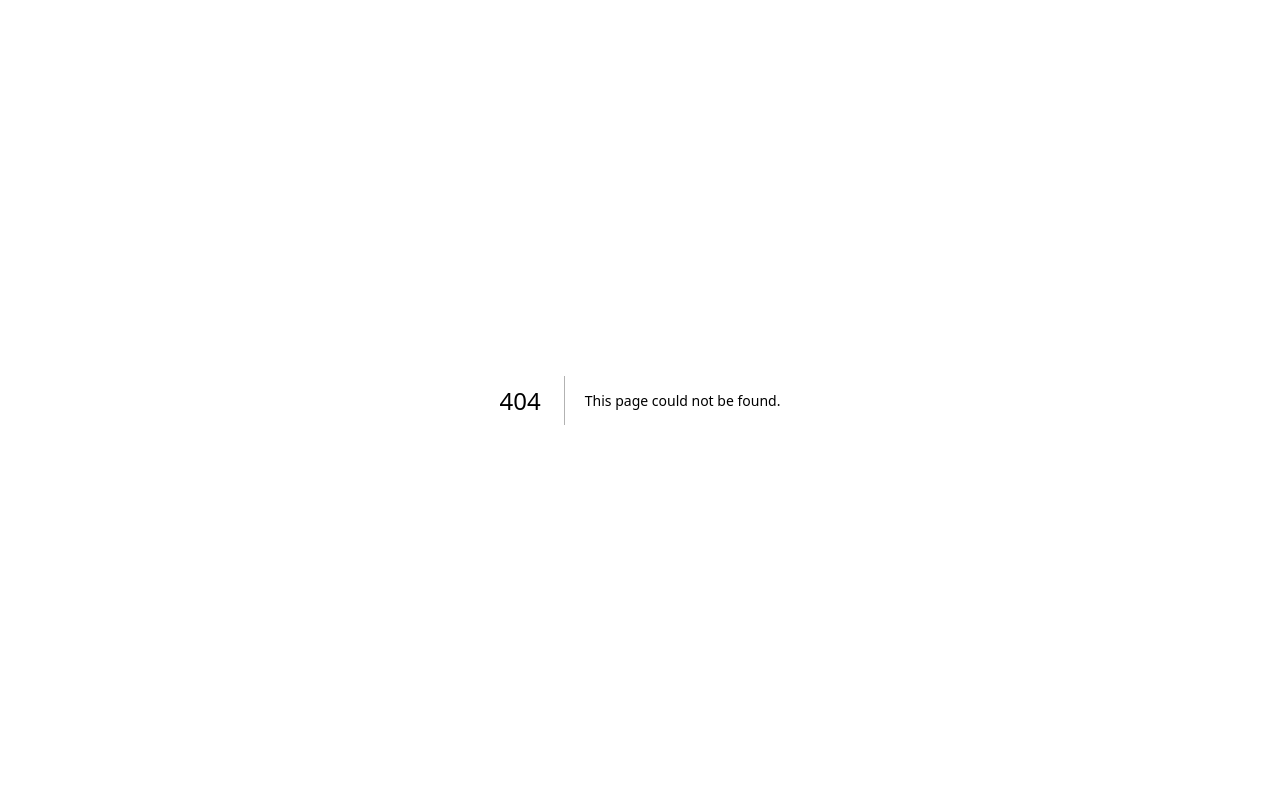
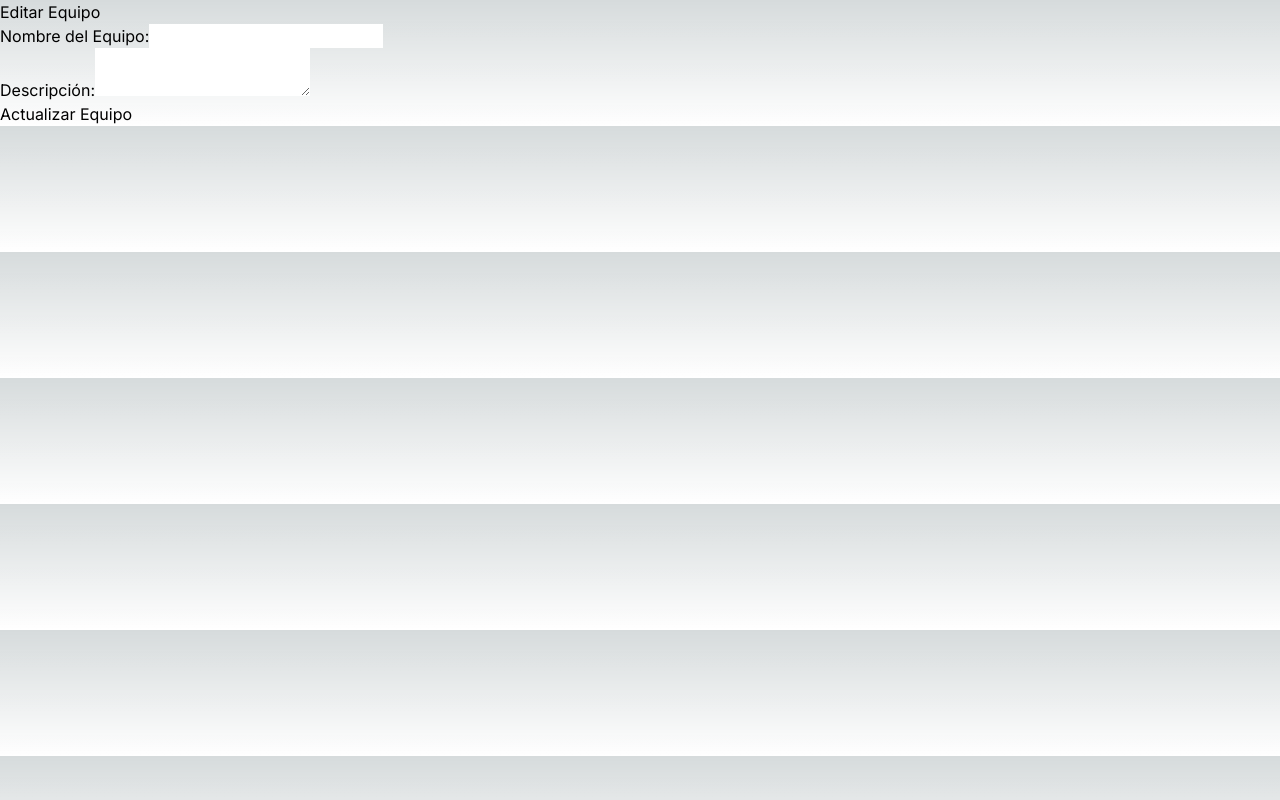
Before and after one commit to felipecastillo-b/free-agents, a Next.js app: page /editarEquipo in a window 1280 px wide. Before the commit this address had no page. Built offline with nearby package versions, Linux system fonts and the light colour scheme.

Commit message:
add ver Equipos, Editar Equipos y rol Administrador

```diff
--- /dev/null
+++ b/app/crearEquipo/page.tsx
@@ -0,0 +1,92 @@
+"use client";
+import axios from "axios";
+import { useState } from "react";
+import { useRouter } from "next/navigation";
+
+function CrearEquipo() {
+    const [nombre, setNombre] = useState<string>("");
+    const [descripcion, setDescripcion] = useState<string>("");
+    const [fundadoEn, setFundadoEn] = useState<string>("");
+    const [mensaje, setMensaje] = useState<string | null>(null);
+    const router = useRouter();
+
+    const handleSubmit = async (e: React.FormEvent) => {
+        e.preventDefault();
+        setMensaje(null);
+
+        const token = localStorage.getItem("token");
+
+        if (!token) {
+            router.push("/login");
+            return;
+        }
+
+        try {
+            const config = {
+                headers: {
+                    Authorization: `Bearer ${token}`,
+                },
+            };
+
+            const data = {
+                nombre,
+                descripcion,
+                fundadoEn: new Date(fundadoEn).toISOString(), // Formatea la fecha
+            };
+
+            const response = await axios.post("/api/crearEquipo", data, config);
+
+            if (response.data.error) {
+                setMensaje(response.data.error);
+            } else {
+                setMensaje("Equipo creado exitosamente");
+                // Redirige al usuario de nuevo a la página de Mis Equipos
+                router.push("/misEquipos");
+            }
+        } catch (error) {
+            console.error("Error al crear el equipo", error);
+            setMensaje("Error al crear el equipo");
+        }
+    };
+
+    return (
+        <div>
+            <h1>Crear Nuevo Equipo</h1>
+            {mensaje && <p>{mensaje}</p>}
+            <form onSubmit={handleSubmit}>
+                <div>
+                    <label htmlFor="nombre">Nombre del Equipo:</label>
+                    <input
+                        type="text"
+                        id="nombre"
+                        value={nombre}
+                        onChange={(e) => setNombre(e.target.value)}
+                        required
+                    />
+                </div>
+                <div>
+                    <label htmlFor="descripcion">Descripción:</label>
+                    <textarea
+                        id="descripcion"
+                        value={descripcion}
+                        onChange={(e) => setDescripcion(e.target.value)}
+                        required
+                    />
+                </div>
+                <div>
+                    <label htmlFor="fundadoEn">Fundado En:</label>
+                    <input
+                        type="date"
+                        id="fundadoEn"
+                        value={fundadoEn}
+                        onChange={(e) => setFundadoEn(e.target.value)}
+                        required
+                    />
+                </div>
+                <button type="submit">Crear Equipo</button>
+            </form>
+        </div>
+    );
+}
+
+export default CrearEquipo;
--- /dev/null
+++ b/app/editarEquipo/page.tsx
@@ -0,0 +1,98 @@
+"use client";
+import axios from "axios";
+import { useState, useEffect } from "react";
+import { useRouter, useSearchParams } from "next/navigation";
+
+function EditarEquipo() {
+    const [nombre, setNombre] = useState<string>("");
+    const [descripcion, setDescripcion] = useState<string>("");
+    const [mensaje, setMensaje] = useState<string | null>(null);
+    const router = useRouter();
+    const searchParams = useSearchParams();
+    const equipoId = searchParams.get("id");
+
+    useEffect(() => {
+        if (equipoId) {
+            fetchEquipoDetails(equipoId);
+        }
+    }, [equipoId]);
+
+    const fetchEquipoDetails = async (id: string) => {
+        try {
+            const response = await axios.get(`/api/equipos/${id}`);
+            const equipo = response.data;
+
+            setNombre(equipo.nombre);
+            setDescripcion(equipo.descripcion);
+        } catch (error) {
+            console.error("Error al obtener los detalles del equipo", error);
+            setMensaje("Error al obtener los detalles del equipo");
+        }
+    };
+
+    const handleSubmit = async (e: React.FormEvent) => {
+        e.preventDefault();
+        setMensaje(null);
+
+        const token = localStorage.getItem("token");
+
+        if (!token) {
+            router.push("/login");
+            return;
+        }
+
+        try {
+            const config = {
+                headers: {
+                    Authorization: `Bearer ${token}`,
+                },
+            };
+
+            const data = { nombre, descripcion };
+
+            const response = await axios.put(`/api/editarEquipo/${equipoId}`, data, config);
+
+            if (response.data.error) {
+                setMensaje(response.data.error);
+            } else {
+                setMensaje("Equipo actualizado exitosamente");
+                // Redirige al usuario de nuevo a la página de Mis Equipos
+                router.push("/misEquipos");
+            }
+        } catch (error) {
+            console.error("Error al actualizar el equipo", error);
+            setMensaje("Error al actualizar el equipo");
+        }
+    };
+
+    return (
+        <div>
+            <h1>Editar Equipo</h1>
+            {mensaje && <p>{mensaje}</p>}
+            <form onSubmit={handleSubmit}>
+                <div>
+                    <label htmlFor="nombre">Nombre del Equipo:</label>
+                    <input
+                        type="text"
+                        id="nombre"
+                        value={nombre}
+                        onChange={(e) => setNombre(e.target.value)}
+                        required
+                    />
+                </div>
+                <div>
+                    <label htmlFor="descripcion">Descripción:</label>
+                    <textarea
+                        id="descripcion"
+                        value={descripcion}
+                        onChange={(e) => setDescripcion(e.target.value)}
+                        required
+                    />
+                </div>
+                <button type="submit">Actualizar Equipo</button>
+            </form>
+        </div>
+    );
+}
+
+export default EditarEquipo;
--- /dev/null
+++ b/app/misEquipos/page.tsx
@@ -0,0 +1,85 @@
+"use client";
+import axios from 'axios';
+import { useEffect, useState } from 'react';
+import { useRouter } from 'next/navigation';
+
+interface Equipo {
+    id: number;
+    nombre: string;
+    descripcion: string;
+    fundadoEn: string | null;
+    esAdministrador: boolean;
+}
+
+function MisEquipos() {
+    const [equipos, setEquipos] = useState<Equipo[]>([]);
+    const [mensaje, setMensaje] = useState<string | null>(null);
+    const router = useRouter();
+
+    useEffect(() => {
+        const token = localStorage.getItem("token");
+        if (!token) {
+            router.push("/login");
+        } else {
+            fetchEquipos(token);
+        }
+    }, [router]);
+
+    const fetchEquipos = async (token: string) => {
+        try {
+            const config = {
+                headers: {
+                    Authorization: `Bearer ${token}`,
+                },
+            };
+
+            const response = await axios.get('/api/misEquipos', config);
+
+            if (response.data.error) {
+                setMensaje(response.data.error);
+            } else {
+                setEquipos(response.data);
+            }
+        } catch (error) {
+            console.error('Error al obtener los equipos del usuario', error);
+            setMensaje('Error al obtener los equipos del usuario');
+        }
+    };
+
+    const handleCreateTeam = () => {
+        router.push("/crearEquipo");
+    };
+
+    const handleEditarEquipo = (id: number) => {
+        router.push(`/editarEquipo?id=${id}`);
+    };
+
+    return (
+        <div>
+            <h1>Mis Equipos</h1>
+            <button onClick={handleCreateTeam} style={{ marginBottom: "20px" }}>
+                Crear Nuevo Equipo
+            </button>
+            {mensaje && <p>{mensaje}</p>}
+            {equipos.length > 0 ? (
+                <ul>
+                    {equipos.map((equipo) => (
+                        <li key={equipo.id}>
+                            <h3>{equipo.nombre}</h3>
+                            <p>{equipo.descripcion}</p>
+                            <p>Fundado en: {equipo.fundadoEn ? new Date(equipo.fundadoEn).toLocaleDateString() : 'N/A'}</p>
+                            {equipo.esAdministrador && (
+                                <button onClick={() => handleEditarEquipo(equipo.id)}>Editar Equipo</button>
+                            )}
+                            <br /><br />
+                        </li>
+                    ))}
+                </ul>
+            ) : (
+                <p>No perteneces a ningun equipo.</p>
+            )}
+        </div>
+    );
+}
+
+export default MisEquipos;
```
